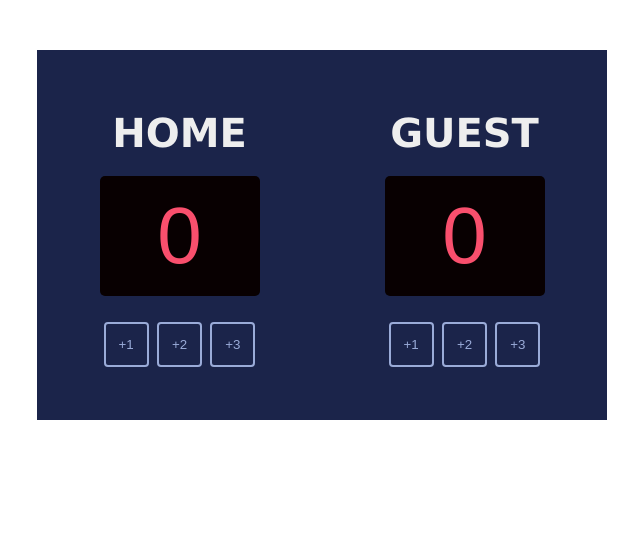
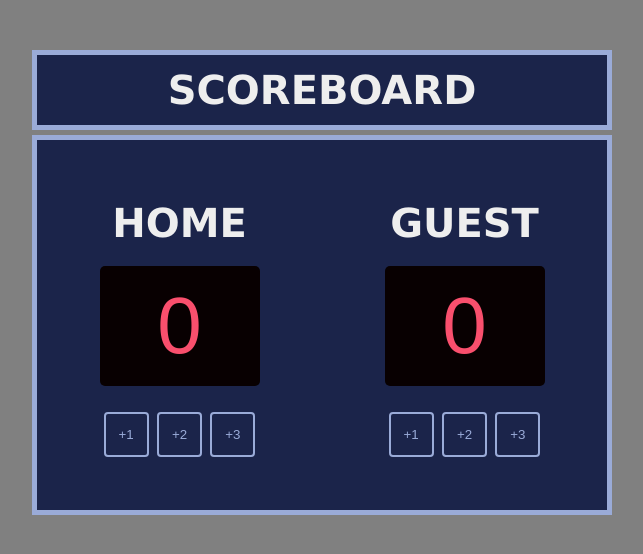
Before and after one commit to TajAbir124/basketball-scoreboard-app, a website built with Vite: page index.html in a window 1280 px wide. Shown: the whole page, without its empty margins (318-961 px from the left). Built offline with nearby package versions, Linux system fonts and the light colour scheme; a web font is replaced by a local one.

Commit message:
update body-background, board-heading

```diff
--- a/index.css
+++ b/index.css
@@ -1,5 +1,9 @@
 body {
-    margin: 0;
+    display: flex;
+    flex-direction: column;
+    align-items: center;
+    background-color: gray;
+    margin: 50px;
 
 }
 
@@ -8,10 +12,23 @@ body {
     height: 370px;
     display: flex;
     justify-content: space-around;
-    margin: 50px auto;
-
+    margin: 5px auto;
     background-color: #1B244A;
     color: #EEEEEE;
+    border: 5px solid #9AABD8;
+}
+#heading{
+    width: 570px;
+    height: 70px;
+    display: flex;
+    justify-content: center;
+    align-items: center;
+    font-size: 40px;
+    font-weight: 600;
+    font-family: Verdana, Geneva, Tahoma, sans-serif;
+    color:#EEEEEE ;
+    background-color: #1B244A ;
+    border: 5px solid #9AABD8;
 }
 .team{
    display: flex;
--- a/index.html
+++ b/index.html
@@ -5,7 +5,9 @@
 
     </head>
     <body>
+        <div id="heading">SCOREBOARD</div>
         <div class="container">
+
             <div class="team">
                 <h3 class="txt">HOME</h3>
                 <div class="scoreboard">
```
